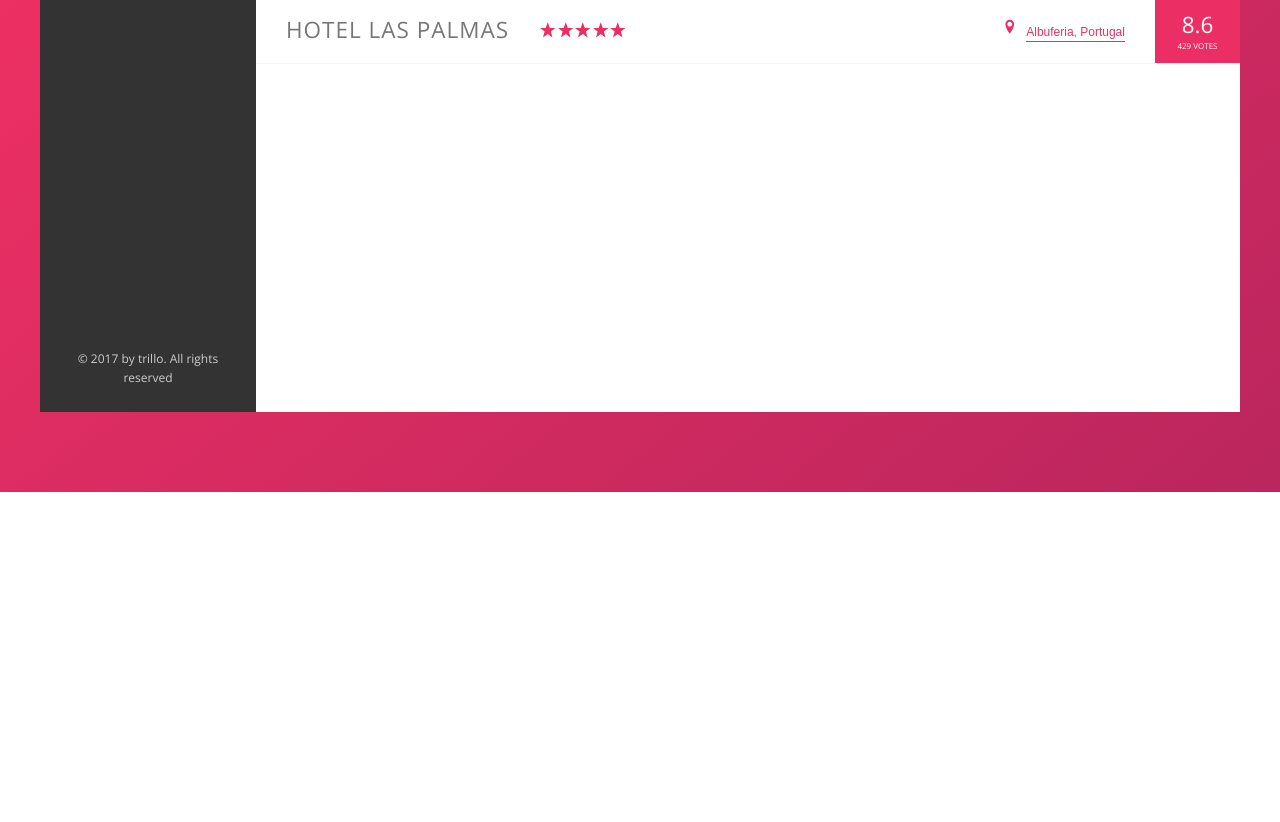
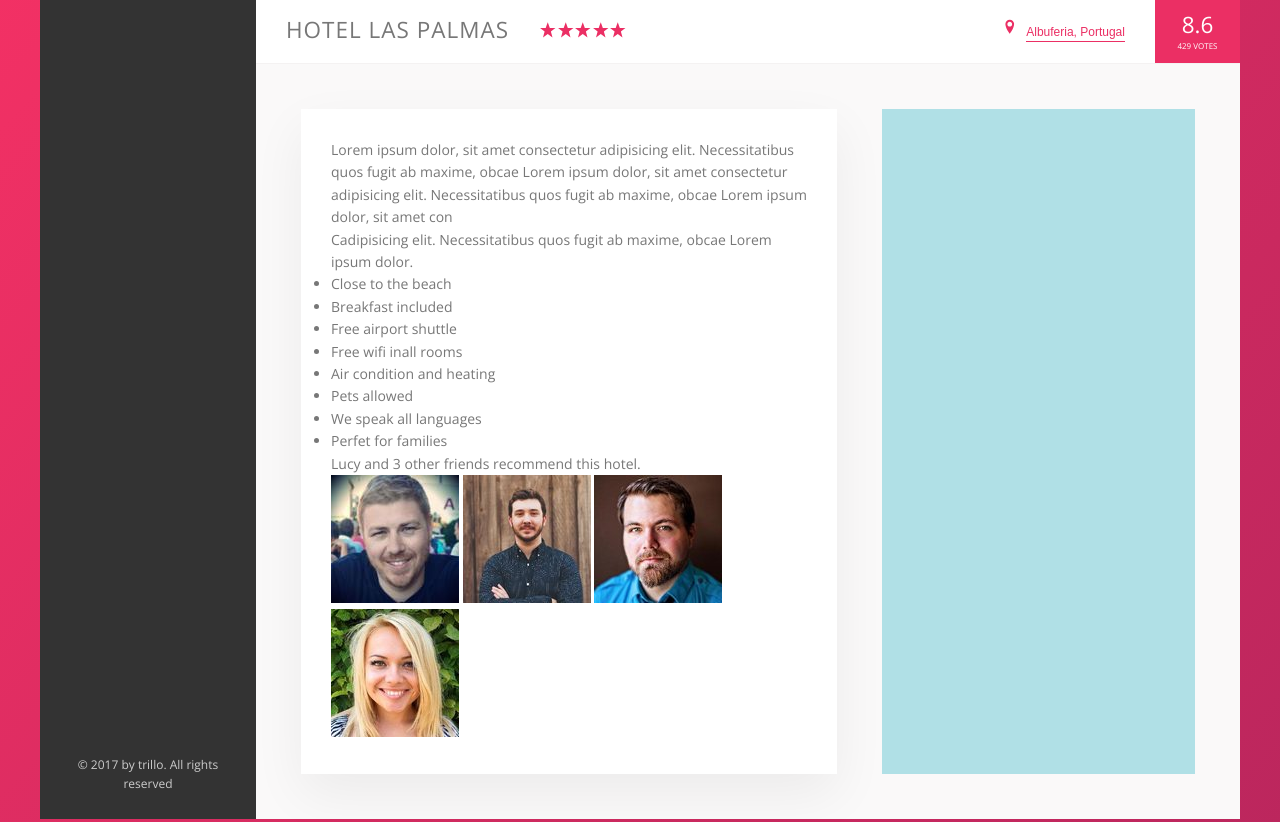
Before and after one commit to chlrobert93/TrilloCss, a website: page index.html in a window 1280 px wide. Shown: the part 538-1360 px from the top of the page. Before the commit the page ends 1030 px from the top, so only its background shows below. Drawn offline with nearby package versions, Linux system fonts and the light colour scheme.

Commit message:
Descripción deñ hotel  detail,description y user-reviews parte uno

```diff
--- a/index.html
+++ b/index.html
@@ -140,6 +140,46 @@
                         <div class="overview__rating-count">429 votes</div>
                     </div>
                 </div>
+
+                <div class="detail">
+                    <div class="description">
+                        <p class="paragraph">
+                            Lorem ipsum dolor, sit amet consectetur adipisicing elit. Necessitatibus quos fugit ab maxime, obcae
+                            Lorem ipsum dolor, sit amet consectetur adipisicing elit. Necessitatibus quos fugit ab maxime, obcae
+                            Lorem ipsum dolor, sit amet con
+                        </p>
+                        <p class="paragraph">
+                            Cadipisicing elit. Necessitatibus quos fugit ab maxime, obcae
+                            Lorem ipsum dolor.
+                        </p>
+
+                        <ul class="list">
+                            <li class="list__item">Close to the beach</li>
+                            <li class="list__item">Breakfast included</li>
+                            <li class="list__item">Free airport shuttle</li>
+                            <li class="list__item">Free wifi inall rooms</li>
+                            <li class="list__item">Air condition and heating</li>
+                            <li class="list__item">Pets allowed</li>
+                            <li class="list__item">We speak all languages</li>
+                            <li class="list__item">Perfet for families</li>
+                        </ul>
+
+                        <div class="recommend">
+                            <p class="recommend__count">
+                                Lucy and 3 other friends recommend this hotel.
+                            </p>
+                            <div class="recommend__friends">
+                                    <img src="img/user-3.jpg" alt="Friend 1" class="recommen__photo">
+                                    <img src="img/user-4.jpg" alt="Friend 2" class="recommen__photo">
+                                    <img src="img/user-5.jpg" alt="Friend 3" class="recommen__photo">
+                                    <img src="img/user-6.jpg" alt="Friend 4" class="recommen__photo">
+                            </div>
+                        </div>
+                        </div>
+                        <div class="user-reviews">
+
+                    </div>
+                </div>
            </main>
           </div>
       </div>
--- a/sass/_base.scss
+++ b/sass/_base.scss
@@ -43,6 +43,9 @@ Grey dark 3: #999;
     --color-grey-dark-3: #999;
 
     --box-shadow: 0 2rem 6rem rgba(0,0,0,.3);
+
+    --line: 1px solid var(--color-grey-light-2);
+    --shadow-light: 0 2rem 5rem rgba(0, 0, 0, .06);
     }
 
 //hereda todo lo de arriba
--- a/sass/_components.scss
+++ b/sass/_components.scss
@@ -258,7 +258,7 @@
 
        display: flex;
        align-items: center;
-       border-bottom: 1px solid var(--color-grey-light-2);
+       border-bottom: var(--line);
 
 
 
--- a/sass/_layout.scss
+++ b/sass/_layout.scss
@@ -13,7 +13,7 @@
     font-size: 1.4rem;
     height: 7rem;
     background-color: #fff;
-    border-bottom: 1px solid var(--color-grey-dark-2);
+    border-bottom:var(--line);
 
     //Para que se agreguen uno a lado del otro
     display: flex;
@@ -44,8 +44,34 @@
 
     //Elemento cresca tanto como pueda
     //Alto del cuadro
-    height: 80rem;
+    //height: 80rem;
     flex: 1;
 
+}
+
+///////////Detalles
+.detail{
+    display:flex;
+    padding: 4.5rem;
+    //background-color: var(--color-grey-dark-1);
+    background-color: var(--color-grey-light-1);
+    border-bottom: var(--lines);
+}
+
+.description{
+    font-size: 1.4rem;
+    //background-color: palevioletred;
+    background-color: #fff;
+    //sombra
+    //box-shadow: 0 2rem 5rem rgba(0,0,0,.06);
+    box-shadow: var(--shadow-light);
+    padding: 3rem;
+    flex:0 0 60%;
+    margin-right: 4.5rem;
 
 }
+
+.user-reviews{
+  background-color: powderblue;
+  flex:1;
+}
```
Also changed, not shown: css/style.css.
